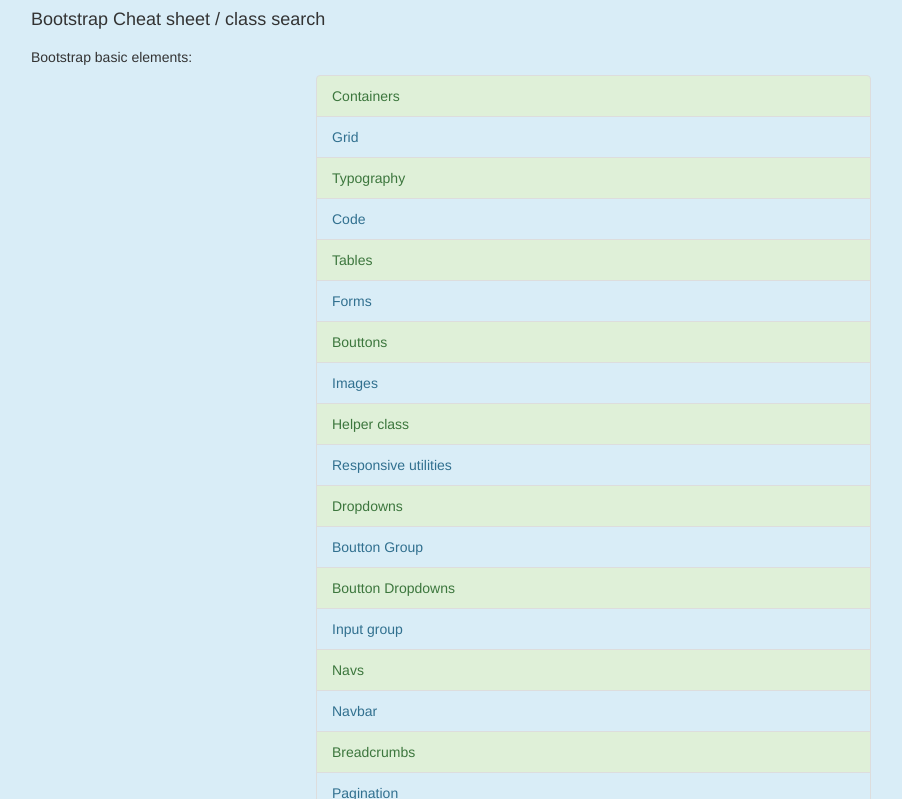
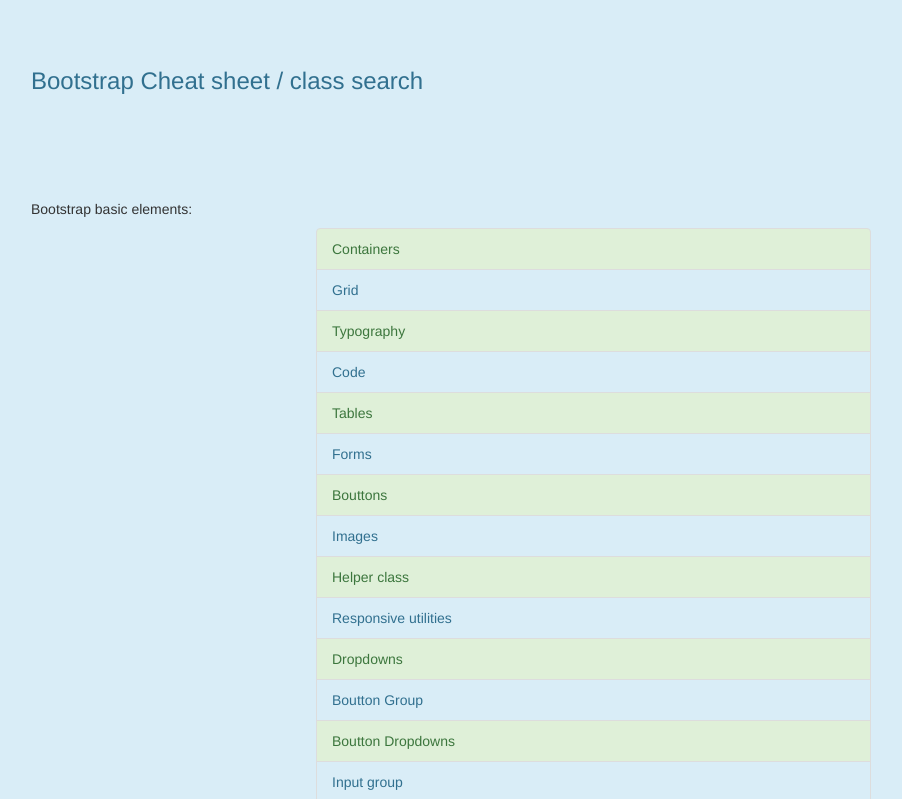
Before and after one commit to JuLbJ/02_03_bootstrap, a plain HTML site: page index.html in a window 1280 px wide. Shown: the top 799 px of the page, without its empty margins (39-941 px from the left). Drawn offline with nearby package versions, Linux system fonts and the light colour scheme.

Commit message:
site_web_done_jumbotron

```diff
--- a/index.html
+++ b/index.html
@@ -1,5 +1,6 @@
 <!DOCTYPE html>
 <html lang="en">
+<!--=========================================================== H E A D ===  -->
   <head>
     <meta charset="utf-8">
     <meta http-equiv="X-UA-Compatible" content="IE=edge">
@@ -20,16 +21,26 @@
 
 <!-- ____________________F A V I C O N: before HEAD _________________________-->
 <link rel="icon" type="image/png" href="bootstrap_logo.png" sizes="16x16">
-  </head>
+
+
+<!-- ___________________________________________JAMBOTRON___________________ -->
+
+			<div class="jumbotron jumbotron-fluid list-group-item-info">
+			  <div class="container text-sm-center p-t-1px">
+			    <h3 class="display-4">Bootstrap Cheat sheet / class search</h3>
+			  </div>
+		  </div>
+
+<!-- _________________________________________/ JAMBOTRON___________________ -->
+	</head>
+<!--=============================================== /   H E A D ===========  -->
 <!-- ============================================================== B O D Y  -->
   <body class="bg-info">
 		<div class="container text-xs-center">
-    	<h4 class="display-4 m-t-3"> Bootstrap Cheat sheet / class search </h4>
-			<p  class="lead m-b-3">
-				<h5 class="m-t-3" >Bootstrap basic elements:</h5>
+			<p  class="lead m-t-b-2">
+				<h5>Bootstrap basic elements:</h5>
 			</p>
-
-<!-- l i s t _______________________________________________________________ -->
+<!-- _____________________________________________________________l i s t ___-->
 		<div class="list-group width: 40%; text-align; center col-md-6 col-md-offset-3">
 
 		  <a href="http://v4-alpha.getbootstrap.com/layout/overview/" class="list-group-item list-group-item-success" target="blank">Containers</a>
@@ -69,7 +80,7 @@
 			<a href="http://v4-alpha.getbootstrap.com/components/carousel/" class="list-group-item list-group-item-success m-b-2" target="blank">Carousel</a>
 			<a href="#top">Go to top</a>
 		</div>
-<!-- ======================================================================= -->
+<!-- __________________________________________________________/  l i s t ___-->
 <!-- ======================================================================= -->
 <!-- jQuery (necessary for Bootstrap's JavaScript plugins) -->
   	<script src="https://ajax.googleapis.com/ajax/libs/jquery/2.1.4/jquery.min.js"></script>
@@ -77,8 +88,7 @@
 		<script src="https://maxcdn.bootstrapcdn.com/bootstrap/4.0.0-alpha.2/js/bootstrap.min.js" integrity="sha384-vZ2WRJMwsjRMW/8U7i6PWi6AlO1L79snBrmgiDpgIWJ82z8eA5lenwvxbMV1PAh7" crossorigin="anonymous"></script>
 		</div>
 <!-- ======================================================================= -->
-<!-- ======================================================================= -->
-  	<div class="panel panel-default list-group-item list-group-item-info">
+  	<div class="panel panel-default list-group-item list-group-item-info m-t-2">
     <div class="panel-body text-xs-center">Made by Justyna Bruniaux &#169; Roubaix 2016</div>
   	</div>
   </body>
```
